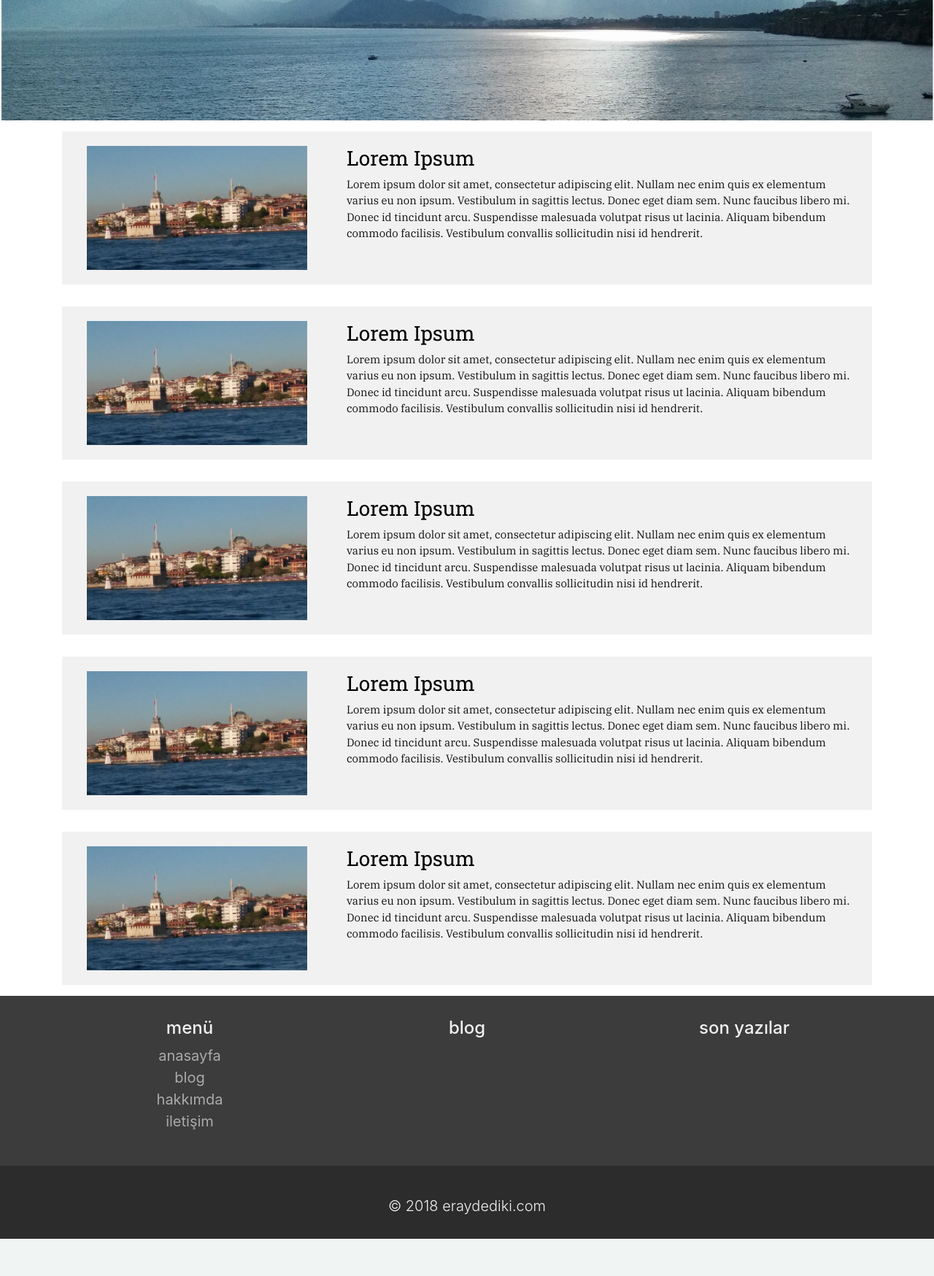
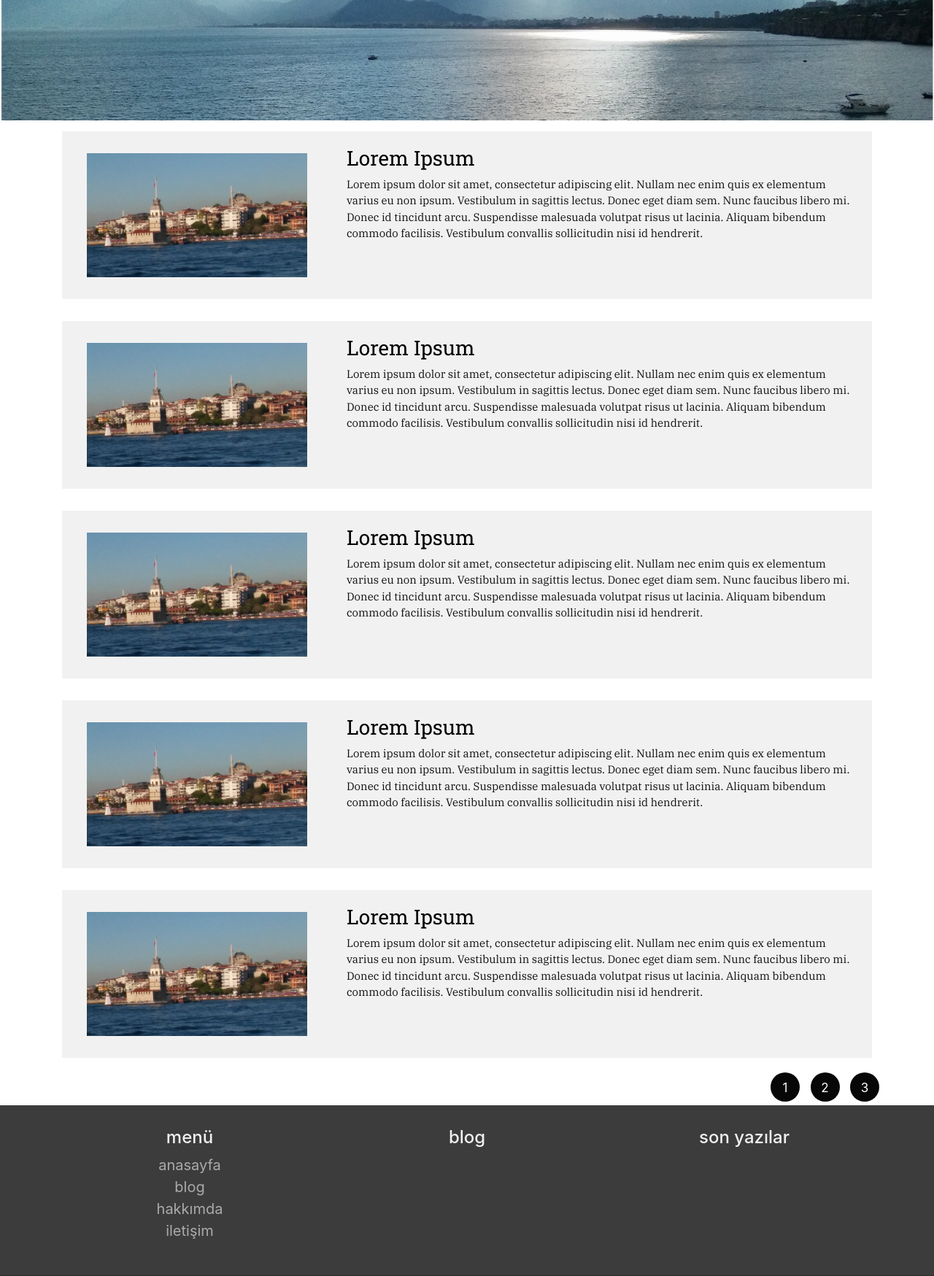
Before and after one commit to eademir/ed, a web app: file blog.html in a window 1280 px wide. Shown: the part 227-1976 px from the top of the page at 73% size. Before the commit the page ends 1925 px from the top, so only its background shows below. Run offline with its HTML, style and script files only (its server is not run), Linux system fonts and the light colour scheme.

Commit message:
güncellendi

```diff
--- a/assets/css/style.css
+++ b/assets/css/style.css
@@ -2,28 +2,30 @@
 *{padding:0;margin:0;}
 body{min-width:360px;max-width:1920px;}
 header{display:block;width:100%;background: #ffffff1f;position: fixed;z-index:99;}
-nav ul {text-align:center;display:block;padding:20px;margin:auto;list-style: none;}
-nav ul li {display:inline-block;padding:10px;text-align:center;position:sticky;}
-nav ul li a {font-size:20px;font-weight: bolder; color: #005555;font-family: 'Roboto Slab', serif;}
-nav ul li a,nav ul li  a:active,nav ul li  a:hover,nav ul li  a:focus{text-decoration: none;font-size:20px;font-weight: bolder; color: #005555}
+header nav ul {text-align:center;display:block;padding:20px;margin:auto;list-style: none;}
+header nav ul li {display:inline-block;padding:10px;text-align:center;position:sticky;}
+header nav ul li a {font-size:20px;font-weight: bolder; color: #005555;font-family: 'Roboto Slab', serif;}
+header nav ul li a,header nav ul li  a:active,header nav ul li  a:hover,header nav ul li  a:focus{text-decoration: none;font-size:20px;font-weight: bolder; color: #005555}
 p{font-size:13px;}
 .index .show .banner{overflow: hidden;height:1000px;width:100%;}
 .index .show .banner .part1{width:100%;height:1000px;background: url(../images/part1.jpg) top fixed no-repeat; position: absolute;}
 .index .show .banner .part2{width:100%;height:1000px;background: url(../images/part2.png) bottom no-repeat;position: absolute;z-index: 9;display:block;}
 .index .container .row .col-sm-12 {padding:20px;margin-top:50px;}
 .index .container .row .in {background-color: #f1f1f1;height:500px; width:100%;display:block;margin:auto;}
+.blog .banner{width:100;}
+.blog .banner img{width:100%;}
+.blog .container .col-sm-12{padding:15px;}
+.blog .container .in {background-color: #f1f1f1;min-height:200px;}
+.blog .container .in .col-md-8{padding:20px;}
+.blog .container .in .col-md-4{padding:30px 0 30px 0;}
+.blog .container .in .col-md-4 img{max-height:170px;display:block;margin:auto;}
+.blog .container .in h3{color:#000;text-align: left;font-family: 'Roboto Slab', serif;}
+.blog .container .in p{color:#0f0f0f;font-size:15px;text-align:left;font-family: 'IBM Plex Serif', serif;}
+.blog .numara {text-align:right;width:100%;;display:block;}
+.blog .numara button{display:inline-block;margin:5px;padding:8px;font-size:17px;border-radius:20px;width:40px;height:40px;background-color:#070707;color:#fff;}
 footer.top{min-height:220px;width:100%;background-color: #3c3c3c;display:block;padding:30px;text-align: center;}
 footer.top ul{list-style: none}
 footer.top a, footer.top a:hover, footer.top a:active, footer.top a:focus{color:#aaa;text-decoration: none;font-size:20px;}
 footer.top h4{color:#f1f1f1;}
 footer.bottom{height:100px;padding:40px;width:100%;display:block;background-color: #2c2c2c;}
 footer.bottom p{color:#f1f1f1;font-weight:300;font-size:20px;text-align:center;}
-.blog .banner{width:100;}
-.blog .banner img{width:100%;}
-.blog .container .col-sm-12{padding:15px;}
-.blog .container .in {background-color: #f1f1f1;min-height:200px;}
-.blog .container .in .col-md-8{padding:20px;}
-.blog .container .in .col-md-4{padding:20px;}
-.blog .container .in .col-md-4 img{max-height:170px;display:block;margin:auto;}
-.blog .container .in h3{color:#000;text-align: left;font-family: 'Roboto Slab', serif;}
-.blog .container .in p{color:#0f0f0f;font-size:15px;text-align:left;font-family: 'IBM Plex Serif', serif;}
--- a/blog.html
+++ b/blog.html
@@ -98,6 +98,13 @@
                         </div>
                     </div>
                 </div>
+                <!--sayfa numaraları-->
+                <div class="numara">
+                    <button class="btn">1</button>
+                    <button class="btn">2</button>
+                    <button class="btn">3</button>
+                </div>
+                <!--sayfa numaraları-->
             </div>
         </div>
         <!--footer başlangıç-->
```
Also changed, not shown: assets/js/bootstrap.min.js (deleted).
